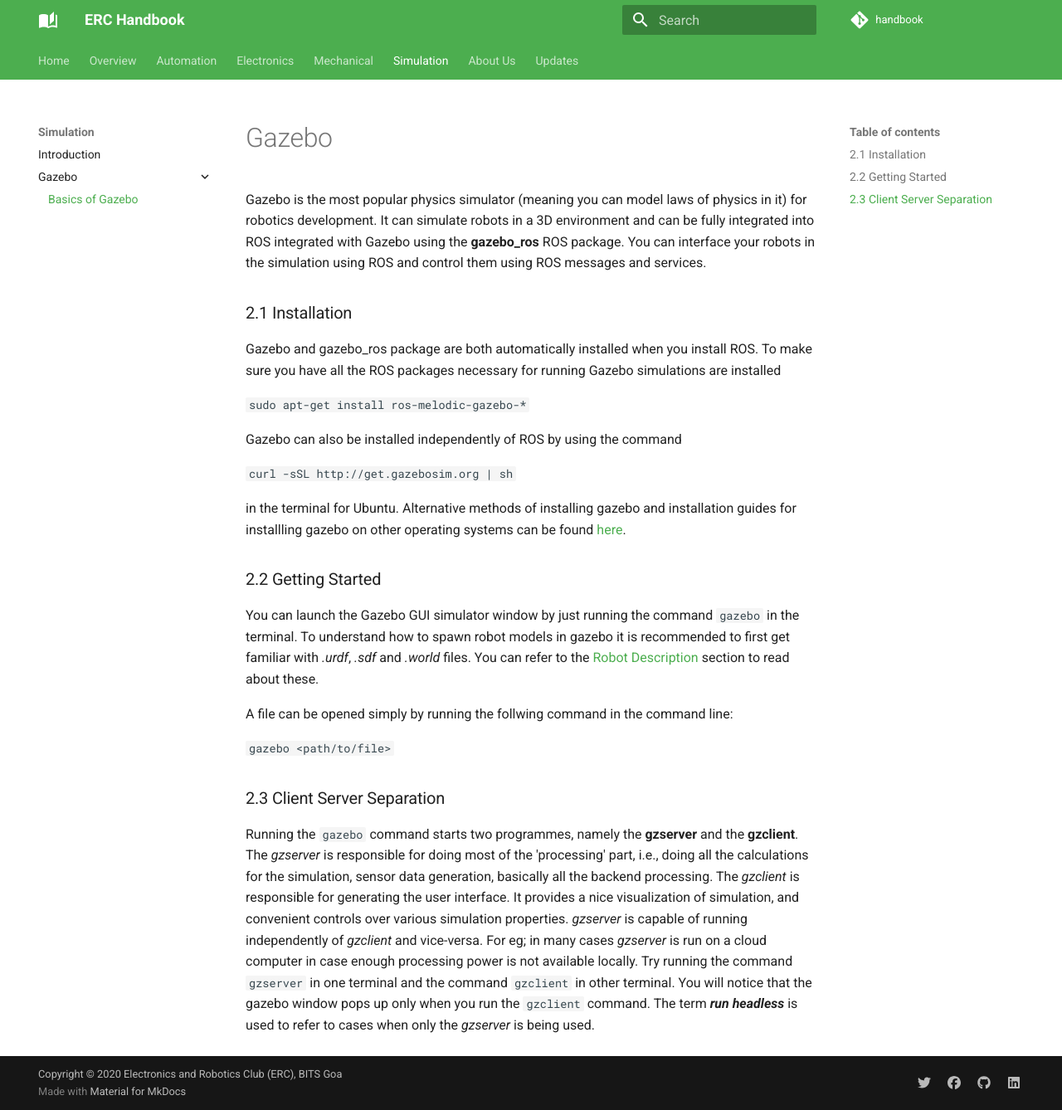
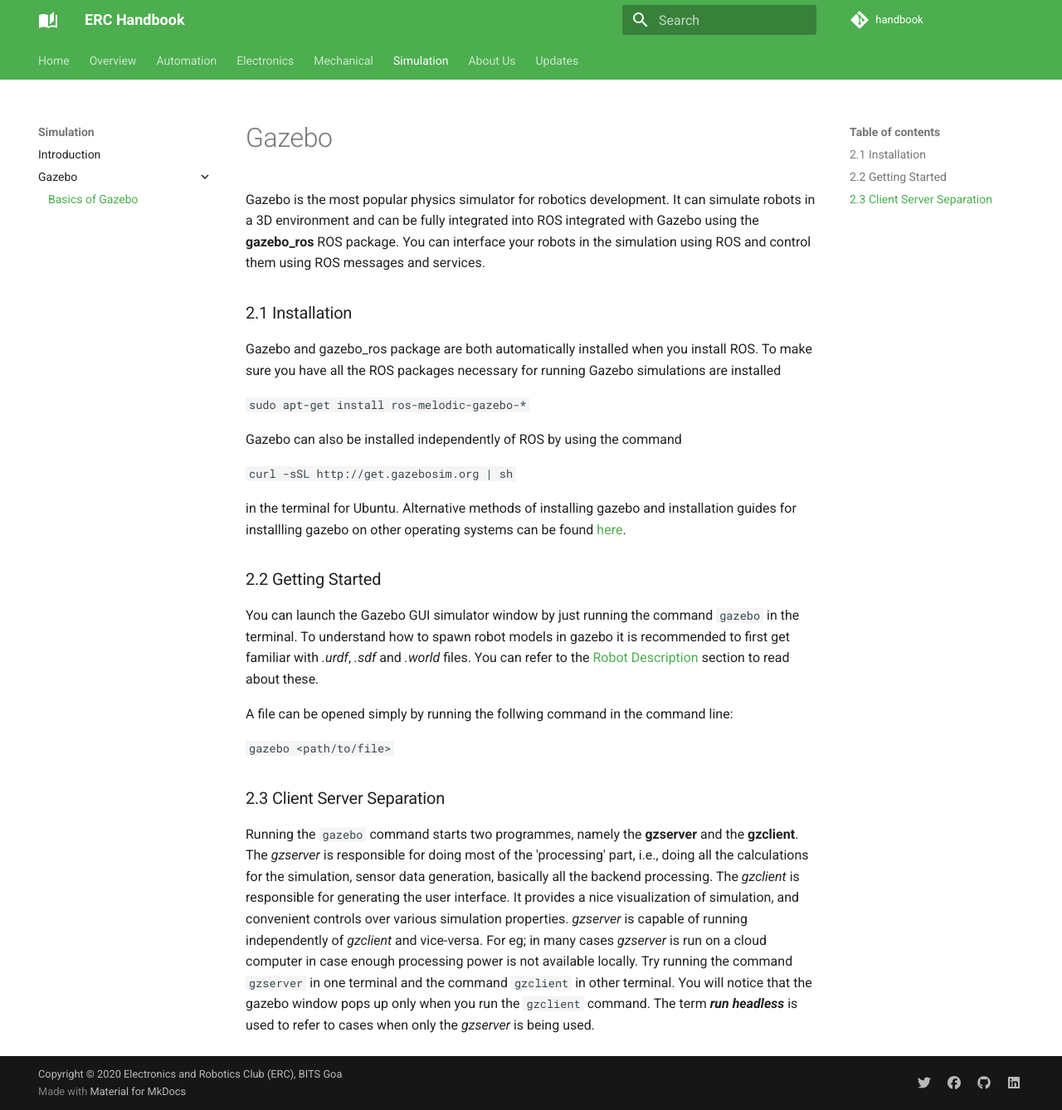
Before and after one commit to ERC-BPGC/handbook, an MkDocs documentation site: the page built from docs/simulation/gazebo/basics.md, in a window 1280 px wide and 1338 px high. Shown: the whole window at 83% size. Built offline with MkDocs 1.6.1 and Material for MkDocs 9.7.7, drawn with Linux system fonts in a browser that asks for light colours; comment, search, counter and statistics services are not loaded.

```diff
--- a/docs/simulation/gazebo/basics.md
+++ b/docs/simulation/gazebo/basics.md
@@ -1,6 +1,6 @@
 # Gazebo
 
-Gazebo is the most popular physics simulator (meaning you can model laws of physics in it) for robotics development. It can simulate robots in a
+Gazebo is the most popular physics simulator for robotics development. It can simulate robots in a
 3D environment and can be fully integrated into ROS integrated with Gazebo using the
 **gazebo_ros** ROS package. You can interface your robots in the simulation using ROS
 and control them using ROS messages and services.
```
